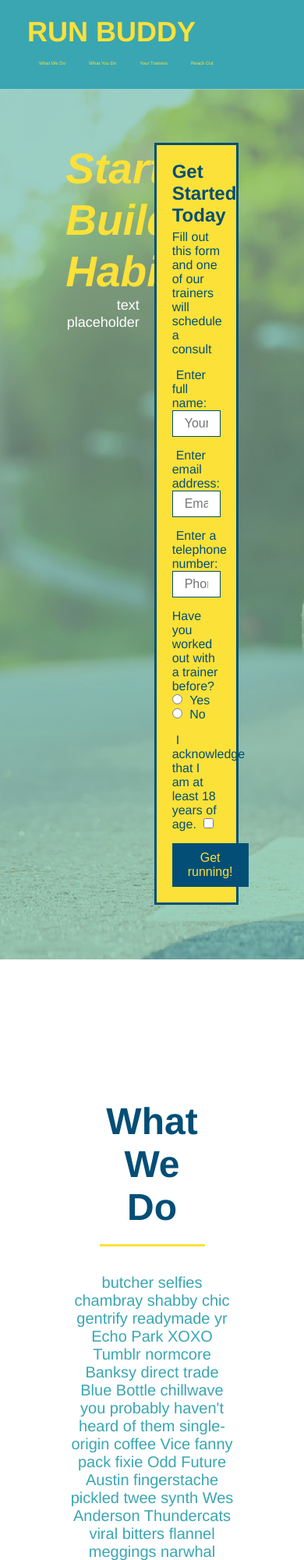
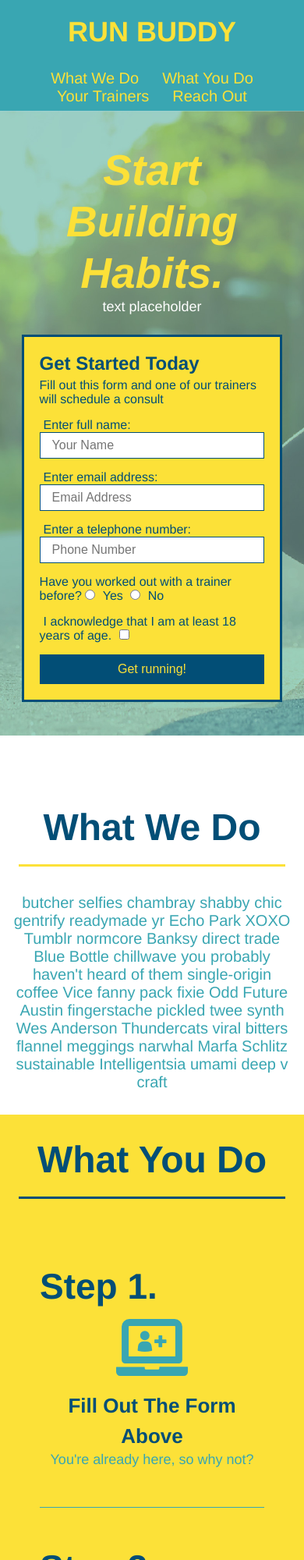
Before and after one commit to abdallahamdy/run-buddy, a plain HTML site: page index.html in a window 390 px wide. Shown: the top 2000 px of the page at 78% size. Drawn offline with Linux system fonts and the light colour scheme.

Commit message:
added 575px media query

```diff
--- a/assets/css/style.css
+++ b/assets/css/style.css
@@ -372,13 +372,117 @@ intro h2 and steps h2
 }
 
 @media screen and (max-width: 980px){
+    header {
+        padding-bottom: 0;
+        justify-content: center;
+    }
 
+    header h1 {
+        width: 100%;
+        text-align: center;
+    }
+
+    header nav ul {
+        margin-top: 20px;
+        width: 100%;
+        justify-content: center;
+    }
+
+    header nav ul li a {
+        font-size: 20px;
+    }
+
+    footer h2, footer div {
+        text-align: center;
+        width: 100%;
+    }
+
+    .hero-cta, .hero-form {
+        width: 100%;
+    }
+
+    .hero-cta {
+        text-align: center;
+    }
+
+    .section-title {
+        width: 80%;
+    }
+
+    .trainer {
+        flex: 0 70%;
+    }
+
+    .contact-info iframe {
+        flex: 1 100%;
+    }
+
+    .section-title {
+        width: 80%;
+    }
+
+    .trainer {
+        flex: 0 70%;
+    }
+
+    .contact-info iframe {
+        flex: 1 100%;
+    }
 }
 
 @media screen and (max-width: 768px){
+    section {
+        padding: 30px 15px;
+    }
 
+    .steps h3 {
+        flex: 1 100%;
+    }
+
+    .step-info {
+        flex: 2 100%;
+        text-align: center;
+        justify-content: center;
+    }
+
+    .step-img {
+        flex: 0 32%;
+        margin-right: 0;
+        margin-top: 15px;
+        margin-bottom: 15px;
+    }
+
+    .step-text {
+        flex: 100%;
+    }
 }
 
 @media screen and (max-width: 575px){
+    .hero-form button {
+        width: 100%;
+    }
 
+    .section-title {
+        width: 95%;
+    }
+
+    .intro p {
+        width: 100%;
+    }
+
+    .trainer {
+        flex:0 100%;
+    }
+
+    .contact-info {
+        text-align: center;
+    }
+
+    .contact-info > * {
+        flex: 0 100%;
+    }
+
+    .contact-form {
+        order: 3;
+    }
 }
```
